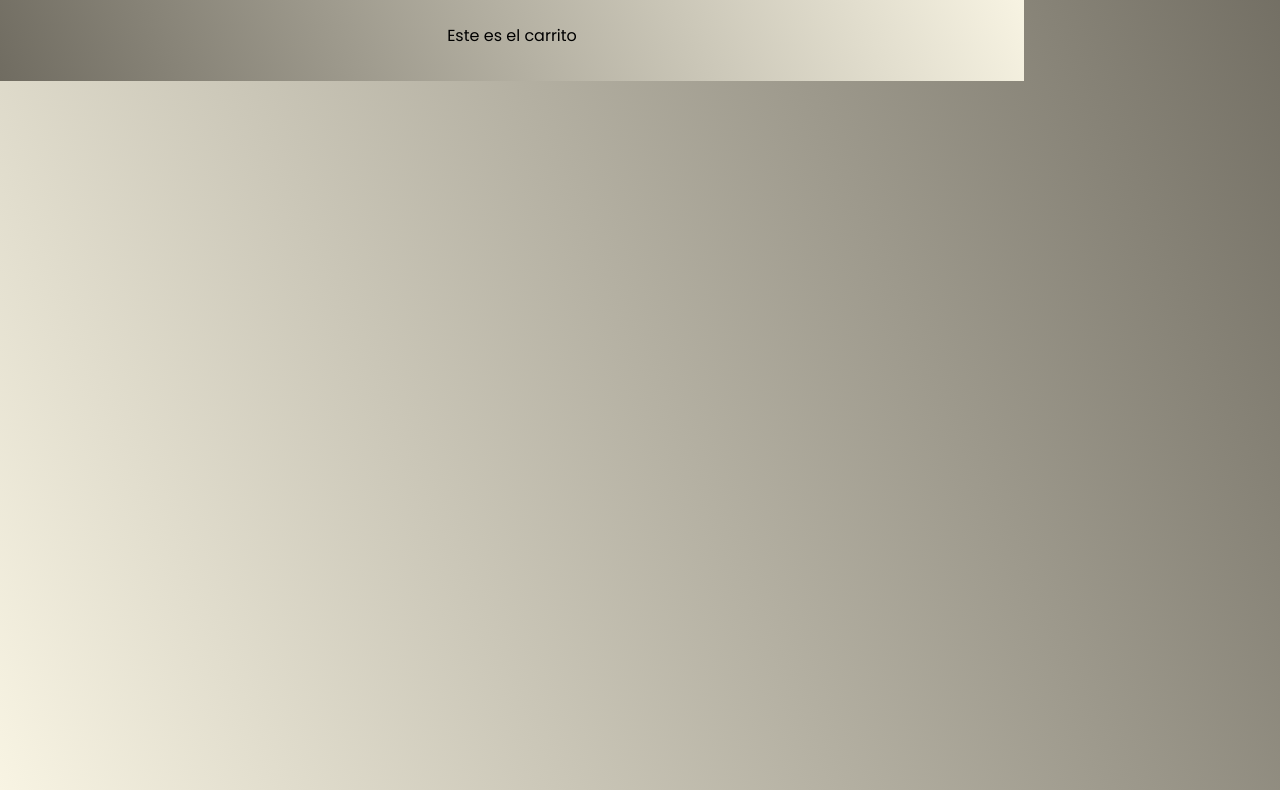
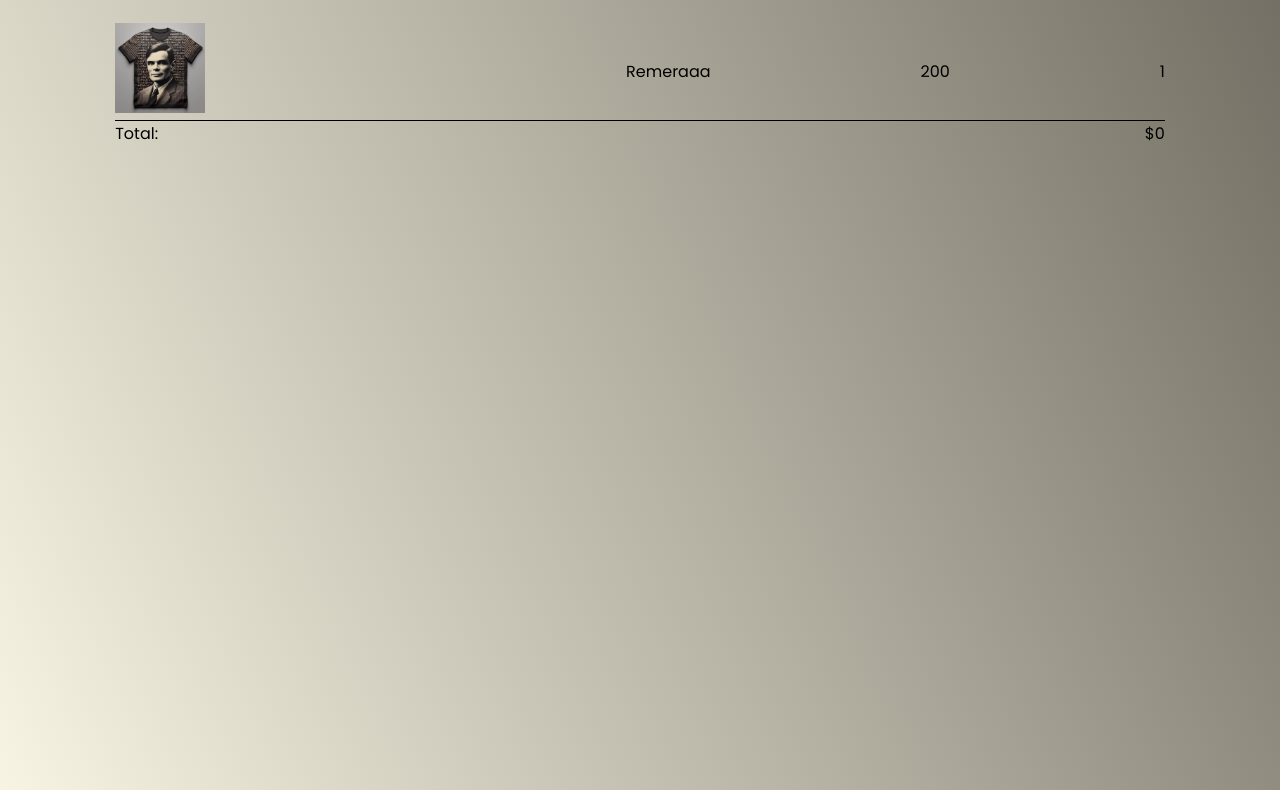
Before and after one commit to SbaProgrammer/lab-prog-tp-2, a website: page KingOfSouth/carrito.html in a window 1280 px wide. Shown: the part 100-890 px from the top of the page. Drawn offline with nearby package versions, Linux system fonts and the light colour scheme; a web font is replaced by a local one.

Commit message:
Continuacion Carrito

```diff
--- a/KingOfSouth/carrito.html
+++ b/KingOfSouth/carrito.html
@@ -1,9 +1,12 @@
 <!DOCTYPE html>
 <html>
+
 <head>
-    <meta charset="utf-8" >
-    <meta name="description" content="Bienvenido a King of the South, tu tienda de ropa de hombre en Neuquén Capital. Descubre nuestras colecciones de moda masculina con estilo único y calidad premium.">
-    <meta name="keywords" content="ropa de hombre, moda masculina, tienda de ropa Neuquén, King of the South, colecciones de ropa, estilo masculino, ropa de calidad">
+    <meta charset="utf-8">
+    <meta name="description"
+        content="Bienvenido a King of the South, tu tienda de ropa de hombre en Neuquén Capital. Descubre nuestras colecciones de moda masculina con estilo único y calidad premium.">
+    <meta name="keywords"
+        content="ropa de hombre, moda masculina, tienda de ropa Neuquén, King of the South, colecciones de ropa, estilo masculino, ropa de calidad">
     <meta name="viewport" content="width=device-width, initial-scale=1">
     <link rel="icon" href="img/icono.png" type="image/x-icon">
     <title>King of The South</title>
@@ -12,25 +15,47 @@
     <link rel="stylesheet" type="text/css" href="css/style.css">
 
     <!--Boxicons link--->
-    <link rel="stylesheet"  href="https://unpkg.com/boxicons@latest/css/boxicons.min.css">
+    <link rel="stylesheet" href="https://unpkg.com/boxicons@latest/css/boxicons.min.css">
 
     <!--Remixicons link--->
-    <link href="https://cdn.jsdelivr.net/npm/remixicon@4.3.0/fonts/remixicon.css"  rel="stylesheet" />
+    <link href="https://cdn.jsdelivr.net/npm/remixicon@4.3.0/fonts/remixicon.css" rel="stylesheet" />
 
     <!--Fonts link--->
     <link rel="preconnect" href="https://fonts.googleapis.com">
     <link rel="preconnect" href="https://fonts.gstatic.com" crossorigin>
-    <link href="https://fonts.googleapis.com/css2?family=Poppins:ital,wght@0,100;0,200;0,300;0,400;0,500;0,600;0,700;0,800;0,900;1,100;1,200;1,300;1,400;1,500;1,600;1,700;1,800;1,900&display=swap" rel="stylesheet">
+    <link
+        href="https://fonts.googleapis.com/css2?family=Poppins:ital,wght@0,100;0,200;0,300;0,400;0,500;0,600;0,700;0,800;0,900;1,100;1,200;1,300;1,400;1,500;1,600;1,700;1,800;1,900&display=swap"
+        rel="stylesheet">
     <link href="https://fonts.googleapis.com/css2?family=Playwrite+CU:wght@100..400&display=swap" rel="stylesheet">
-    <link href="https://fonts.googleapis.com/css2?family=Playwrite+CU:wght@100..400&family=Satisfy&display=swap" rel="stylesheet">
+    <link href="https://fonts.googleapis.com/css2?family=Playwrite+CU:wght@100..400&family=Satisfy&display=swap"
+        rel="stylesheet">
     <link href="https://fonts.googleapis.com/css2?family=Oleo+Script:wght@400;700&display=swap" rel="stylesheet">
 
 </head>
-<body>
+
+<body class="body-carrito">
     <header></header>
 
     <section class="seccion-carrito">
-        <p>Este es el carrito</p>
+        <div id="productos-carrito">
+            <div class="contenedor-producto">
+                <div class="producto-carrito-imagen"><img src="img/remera2.jpeg" alt="Remeraaa"></div>
+                <div class="producto-carrito-nombre">
+                    <p>Remeraaa
+                    <p>
+                </div>
+                <div class="producto-carrito-precio">
+                    <p>200</p>
+                </div>
+                <div class="producto-carrito-cantidad">
+                    <p>1</p>
+                </div>
+            </div>
+        </div>
+        <div class="precio-total-carrito">
+            <p class="total-a-pagar">Total:</p>
+            <p class="numero-total-a-pagar">$0</p>
+        </div>
     </section>
     <script src="js/header.js"></script>
 </body>
--- a/KingOfSouth/css/style.css
+++ b/KingOfSouth/css/style.css
@@ -377,14 +377,31 @@ textarea.entrada {
 
 /*Estilos de la seccion de carrito*/
 
-.seccion-carrito {
+
+
+.seccion-carrito{
   display: grid;
-  flex-direction: column;
+  flex-direction: row;
   margin-top: 90px;
   padding: 80px;
-  background: linear-gradient(245.59deg, #F8F4E3 0%, #706C61 100%);
+  background: transparent;
   padding: 33px 9%;
-  width: 80%;
-  justify-content: center;
+}
+
+.contenedor-producto {
+  display: flex;
   align-items: center;
+  justify-content: space-between;
+  gap: 20%;
+  border-bottom: solid 1px #000;
 }
+
+.producto-carrito-imagen img{
+  height: 30%;
+  width: 30%;
+}
+
+.precio-total-carrito {
+  display: flex;
+  justify-content: space-between;
+}
```
Also changed, not shown: KingOfSouth/catalogo.html (+1 -1 lines), KingOfSouth/js/catalogo.js (renamed from KingOfSouth/js/scripts.js, +28 -2 lines).
